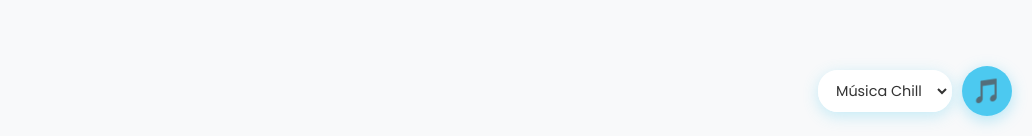
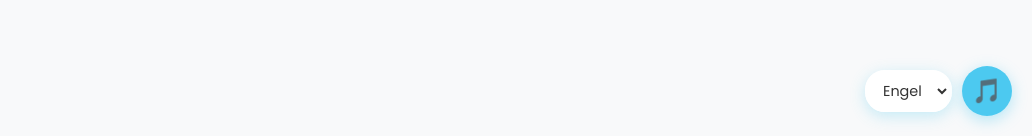
Before and after one commit to alcarazjuanpablo076-max/presentacion-jp-, a plain HTML site: page index.html in a window 1280 px wide. Shown: the part 664-800 px from the top of the page, without its empty margins (248-1280 px from the left). Drawn offline with Linux system fonts and the light colour scheme.

Commit message:
chore: rename song title from Música Chill to Engel

```diff
--- a/index.html
+++ b/index.html
@@ -288,7 +288,8 @@
         .song-select {
             padding: 8px 12px;
             border-radius: 20px;
-            border: 2px solid white; /* Adding a white border to match profile pic style */
+            border: 2px solid white;
+            /* Adding a white border to match profile pic style */
             background: rgba(255, 255, 255, 0.95);
             font-family: 'Poppins', sans-serif;
             font-size: 0.9rem;
@@ -464,7 +465,7 @@
 
     <div class="music-controls">
         <select id="songSelect" class="song-select" title="Seleccionar Canción">
-            <option value="assets/musica.mp3">Música Chill</option>
+            <option value="assets/musica.mp3">Engel</option>
             <option value="assets/el jp .mp3">El JP</option>
         </select>
         <button id="musicBtn" class="music-btn" title="Reproducir Música">
```
